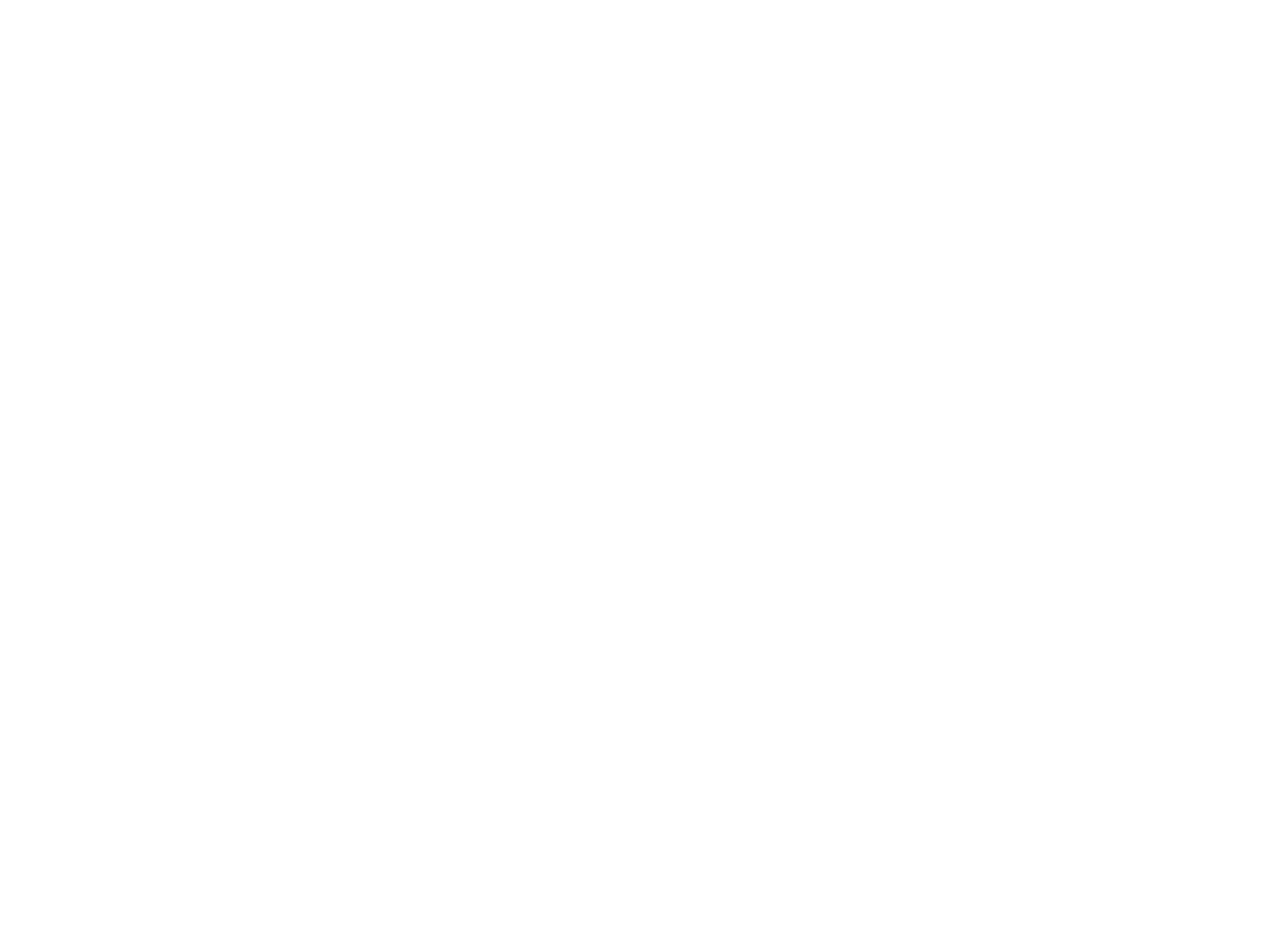
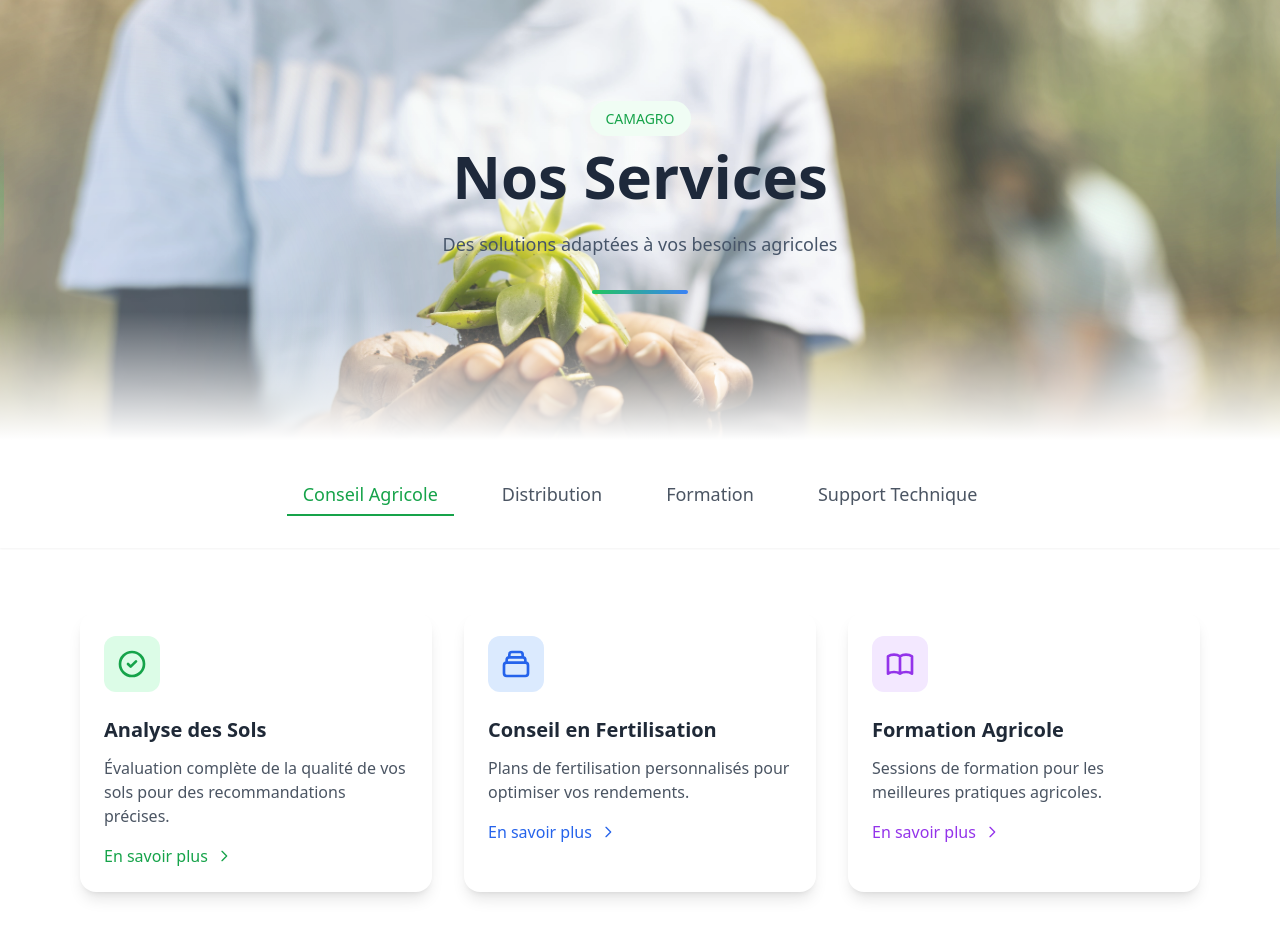
Before and after one commit to Level237/camagrocompany, a React (Vite) app: page /services in a window 1280 px wide. Before the commit this address had no page. Shown: the part 120-1056 px from the top of the page. Before the commit the page ends 800 px from the top, so only its background shows below. Built offline with nearby package versions, Linux system fonts and the light colour scheme.

Commit message:
Add new Services route to routing configuration

```diff
--- /dev/null
+++ b/src/pages/Services.tsx
@@ -0,0 +1,172 @@
+import { useState } from 'react';
+import HeroSection from '@/components/sections/HeroSection';
+import { motion } from 'framer-motion';
+import NavbarStyle from '@/components/layout/NavbarStyle';
+import hero from "@/assets/hero.jpg"
+import Footer from '@/components/layout/Footer';
+
+const categories = [
+  "Conseil Agricole", "Distribution", "Formation", "Support Technique"
+];
+
+const Services = () => {
+  const [selectedCategory, setSelectedCategory] = useState("Conseil Agricole");
+
+  return (
+    <div className="min-h-screen bg-white">
+      <NavbarStyle />
+      <HeroSection
+        title="Nos Services"
+        subtitle="Des solutions adaptées à vos besoins agricoles"
+        backgroundImage={hero}
+      />
+
+      {/* Categories Navigation */}
+      <div className="bg-white py-8 sticky top-0 z-20 shadow-sm">
+        <div className="container mx-auto max-w-6xl px-4">
+          <div className="flex space-x-8 justify-center overflow-x-auto">
+            {categories.map((category) => (
+              <button
+                key={category}
+                onClick={() => setSelectedCategory(category)}
+                className={`relative px-4 py-2 text-lg font-medium transition-colors whitespace-nowrap ${
+                  selectedCategory === category ? 'text-green-600' : 'text-gray-600 hover:text-green-500'
+                }`}
+              >
+                {category}
+                {selectedCategory === category && (
+                  <motion.div
+                    layoutId="activeCategory"
+                    className="absolute bottom-0 left-0 right-0 h-0.5 bg-green-600"
+                  />
+                )}
+              </button>
+            ))}
+          </div>
+        </div>
+      </div>
+
+      {/* Services Grid */}
+      <div className="container mx-auto max-w-6xl px-4 py-16">
+        <div className="grid md:grid-cols-2 lg:grid-cols-3 gap-8">
+          {/* Service Card 1 */}
+          <motion.div
+            initial={{ opacity: 0, y: 20 }}
+            animate={{ opacity: 1, y: 0 }}
+            className="bg-white rounded-2xl p-6 shadow-lg hover:shadow-xl transition-all duration-300 group"
+          >
+            <div className="w-14 h-14 bg-green-100 rounded-xl flex items-center justify-center mb-6 group-hover:scale-110 transition-transform">
+              <svg className="w-8 h-8 text-green-600" fill="none" viewBox="0 0 24 24" stroke="currentColor">
+                <path strokeLinecap="round" strokeLinejoin="round" strokeWidth={2} d="M9 12l2 2 4-4m6 2a9 9 0 11-18 0 9 9 0 0118 0z" />
+              </svg>
+            </div>
+            <h3 className="text-xl font-semibold mb-3 text-gray-800">Analyse des Sols</h3>
+            <p className="text-gray-600 mb-4">Évaluation complète de la qualité de vos sols pour des recommandations précises.</p>
+            <a href="#" className="inline-flex items-center text-green-600 hover:text-green-700 transition-colors">
+              En savoir plus
+              <svg className="w-4 h-4 ml-2" fill="none" viewBox="0 0 24 24" stroke="currentColor">
+                <path strokeLinecap="round" strokeLinejoin="round" strokeWidth={2} d="M9 5l7 7-7 7" />
+              </svg>
+            </a>
+          </motion.div>
+
+          {/* Service Card 2 */}
+          <motion.div
+            initial={{ opacity: 0, y: 20 }}
+            animate={{ opacity: 1, y: 0 }}
+            transition={{ delay: 0.1 }}
+            className="bg-white rounded-2xl p-6 shadow-lg hover:shadow-xl transition-all duration-300 group"
+          >
+            <div className="w-14 h-14 bg-blue-100 rounded-xl flex items-center justify-center mb-6 group-hover:scale-110 transition-transform">
+              <svg className="w-8 h-8 text-blue-600" fill="none" viewBox="0 0 24 24" stroke="currentColor">
+                <path strokeLinecap="round" strokeLinejoin="round" strokeWidth={2} d="M19 11H5m14 0a2 2 0 012 2v6a2 2 0 01-2 2H5a2 2 0 01-2-2v-6a2 2 0 012-2m14 0V9a2 2 0 00-2-2M5 11V9a2 2 0 012-2m0 0V5a2 2 0 012-2h6a2 2 0 012 2v2M7 7h10" />
+              </svg>
+            </div>
+            <h3 className="text-xl font-semibold mb-3 text-gray-800">Conseil en Fertilisation</h3>
+            <p className="text-gray-600 mb-4">Plans de fertilisation personnalisés pour optimiser vos rendements.</p>
+            <a href="#" className="inline-flex items-center text-blue-600 hover:text-blue-700 transition-colors">
+              En savoir plus
+              <svg className="w-4 h-4 ml-2" fill="none" viewBox="0 0 24 24" stroke="currentColor">
+                <path strokeLinecap="round" strokeLinejoin="round" strokeWidth={2} d="M9 5l7 7-7 7" />
+              </svg>
+            </a>
+          </motion.div>
+
+          {/* Service Card 3 */}
+          <motion.div
+            initial={{ opacity: 0, y: 20 }}
+            animate={{ opacity: 1, y: 0 }}
+            transition={{ delay: 0.2 }}
+            className="bg-white rounded-2xl p-6 shadow-lg hover:shadow-xl transition-all duration-300 group"
+          >
+            <div className="w-14 h-14 bg-purple-100 rounded-xl flex items-center justify-center mb-6 group-hover:scale-110 transition-transform">
+              <svg className="w-8 h-8 text-purple-600" fill="none" viewBox="0 0 24 24" stroke="currentColor">
+                <path strokeLinecap="round" strokeLinejoin="round" strokeWidth={2} d="M12 6.253v13m0-13C10.832 5.477 9.246 5 7.5 5S4.168 5.477 3 6.253v13C4.168 18.477 5.754 18 7.5 18s3.332.477 4.5 1.253m0-13C13.168 5.477 14.754 5 16.5 5c1.747 0 3.332.477 4.5 1.253v13C19.832 18.477 18.247 18 16.5 18c-1.746 0-3.332.477-4.5 1.253" />
+              </svg>
+            </div>
+            <h3 className="text-xl font-semibold mb-3 text-gray-800">Formation Agricole</h3>
+            <p className="text-gray-600 mb-4">Sessions de formation pour les meilleures pratiques agricoles.</p>
+            <a href="#" className="inline-flex items-center text-purple-600 hover:text-purple-700 transition-colors">
+              En savoir plus
+              <svg className="w-4 h-4 ml-2" fill="none" viewBox="0 0 24 24" stroke="currentColor">
+                <path strokeLinecap="round" strokeLinejoin="round" strokeWidth={2} d="M9 5l7 7-7 7" />
+              </svg>
+            </a>
+          </motion.div>
+        </div>
+      </div>
+
+      {/* Features Section */}
+      <section className="bg-gray-50 py-16">
+        <div className="container mx-auto max-w-6xl px-4">
+          <h2 className="text-3xl font-bold text-center mb-12">Pourquoi choisir nos services ?</h2>
+          <div className="grid md:grid-cols-4 gap-8">
+            <div className="text-center">
+              <div className="w-16 h-16 bg-green-100 rounded-full flex items-center justify-center mx-auto mb-4">
+                <svg className="w-8 h-8 text-green-600" fill="none" viewBox="0 0 24 24" stroke="currentColor">
+                  <path strokeLinecap="round" strokeLinejoin="round" strokeWidth={2} d="M12 6V4m0 2a2 2 0 100 4m0-4a2 2 0 110 4m-6 8a2 2 0 100-4m0 4a2 2 0 110-4m0 4v2m0-6V4m6 6v10m6-2a2 2 0 100-4m0 4a2 2 0 110-4m0 4v2m0-6V4" />
+                </svg>
+              </div>
+              <h3 className="text-xl font-semibold mb-2">Personnalisation</h3>
+              <p className="text-gray-600">Solutions adaptées à vos besoins</p>
+            </div>
+
+            <div className="text-center">
+              <div className="w-16 h-16 bg-blue-100 rounded-full flex items-center justify-center mx-auto mb-4">
+                <svg className="w-8 h-8 text-blue-600" fill="none" viewBox="0 0 24 24" stroke="currentColor">
+                  <path strokeLinecap="round" strokeLinejoin="round" strokeWidth={2} d="M9 12l2 2 4-4m5.618-4.016A11.955 11.955 0 0112 2.944a11.955 11.955 0 01-8.618 3.04A12.02 12.02 0 003 9c0 5.591 3.824 10.29 9 11.622 5.176-1.332 9-6.03 9-11.622 0-1.042-.133-2.052-.382-3.016z" />
+                </svg>
+              </div>
+              <h3 className="text-xl font-semibold mb-2">Expertise</h3>
+              <p className="text-gray-600">Plus de 20 ans d'expérience</p>
+            </div>
+
+            <div className="text-center">
+              <div className="w-16 h-16 bg-purple-100 rounded-full flex items-center justify-center mx-auto mb-4">
+                <svg className="w-8 h-8 text-purple-600" fill="none" viewBox="0 0 24 24" stroke="currentColor">
+                  <path strokeLinecap="round" strokeLinejoin="round" strokeWidth={2} d="M13 10V3L4 14h7v7l9-11h-7z" />
+                </svg>
+              </div>
+              <h3 className="text-xl font-semibold mb-2">Réactivité</h3>
+              <p className="text-gray-600">Support technique rapide</p>
+            </div>
+
+            <div className="text-center">
+              <div className="w-16 h-16 bg-orange-100 rounded-full flex items-center justify-center mx-auto mb-4">
+                <svg className="w-8 h-8 text-orange-600" fill="none" viewBox="0 0 24 24" stroke="currentColor">
+                  <path strokeLinecap="round" strokeLinejoin="round" strokeWidth={2} d="M17 20h5v-2a3 3 0 00-5.356-1.857M17 20H7m10 0v-2c0-.656-.126-1.283-.356-1.857M7 20H2v-2a3 3 0 015.356-1.857M7 20v-2c0-.656.126-1.283.356-1.857m0 0a5.002 5.002 0 019.288 0M15 7a3 3 0 11-6 0 3 3 0 016 0zm6 3a2 2 0 11-4 0 2 2 0 014 0zM7 10a2 2 0 11-4 0 2 2 0 014 0z" />
+                </svg>
+              </div>
+              <h3 className="text-xl font-semibold mb-2">Accompagnement</h3>
+              <p className="text-gray-600">Suivi personnalisé</p>
+            </div>
+          </div>
+        </div>
+      </section>
+
+      <Footer />
+    </div>
+  );
+};
+
+export default Services;
--- a/src/routes/route.tsx
+++ b/src/routes/route.tsx
@@ -1,7 +1,7 @@
 import { createBrowserRouter } from "react-router-dom";
 import Homepage from "../pages/Homepage";
 import Produits from "@/pages/Produits";
-
+import Services from "@/pages/Services";
 const routes=createBrowserRouter([
     {
         path:"/",
@@ -9,6 +9,9 @@
     },{
         path:"/produits",
         element:<Produits/>,
+    },{
+        path:"/services",
+        element:<Services/>,
     }
 ])
 
```
